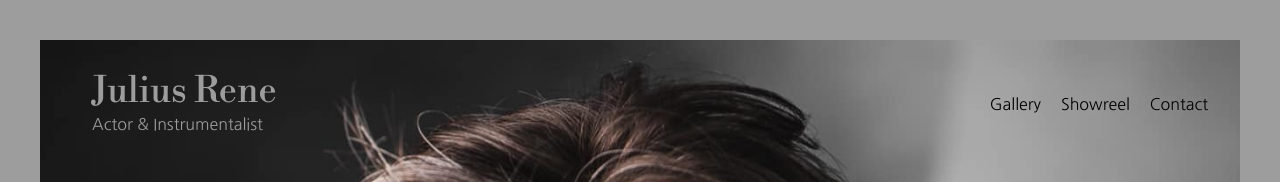
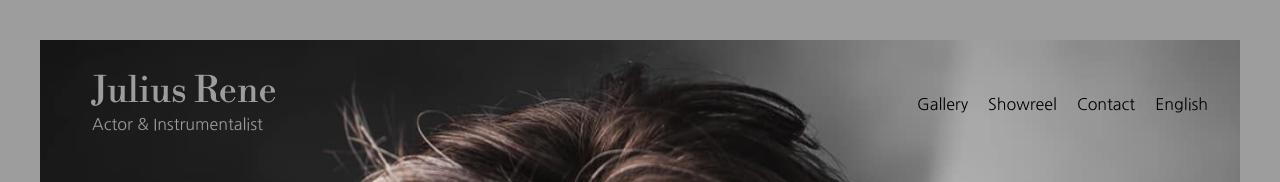
Before and after one commit to Claudiu-Ionel/rene-website, a Next.js app: page / in a window 1280 px wide. Shown: the top 182 px of the page. Built offline with nearby package versions, Linux system fonts and the light colour scheme.

Commit message:
added english button in navbar

```diff
--- a/app/Components/Nav.js
+++ b/app/Components/Nav.js
@@ -89,6 +89,7 @@ export default function nav({ setSidebarOpen, sidebarOpen }) {
               </li>
             );
           })}
+          <button>English</button>
         </ul>
       </nav>
     );
```
